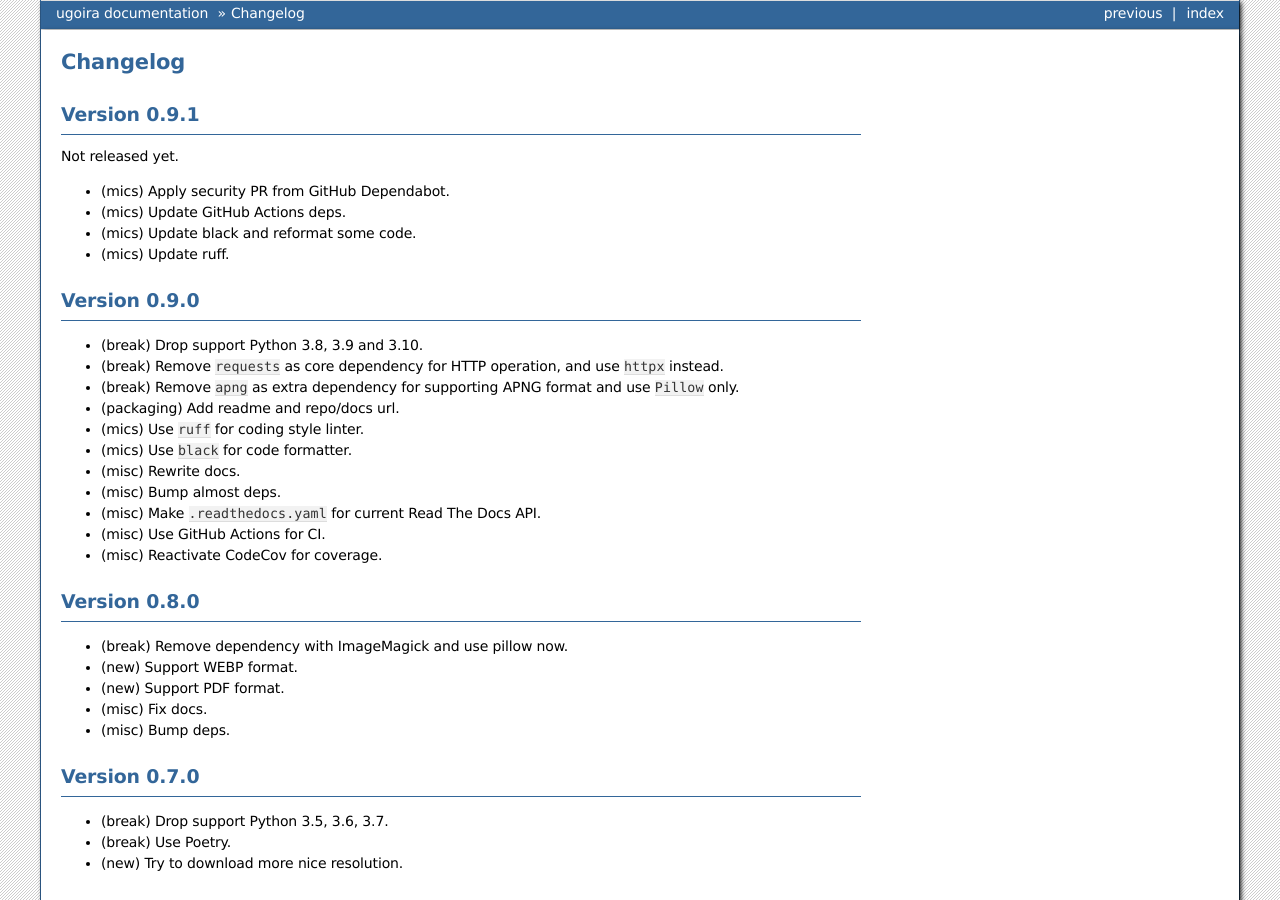
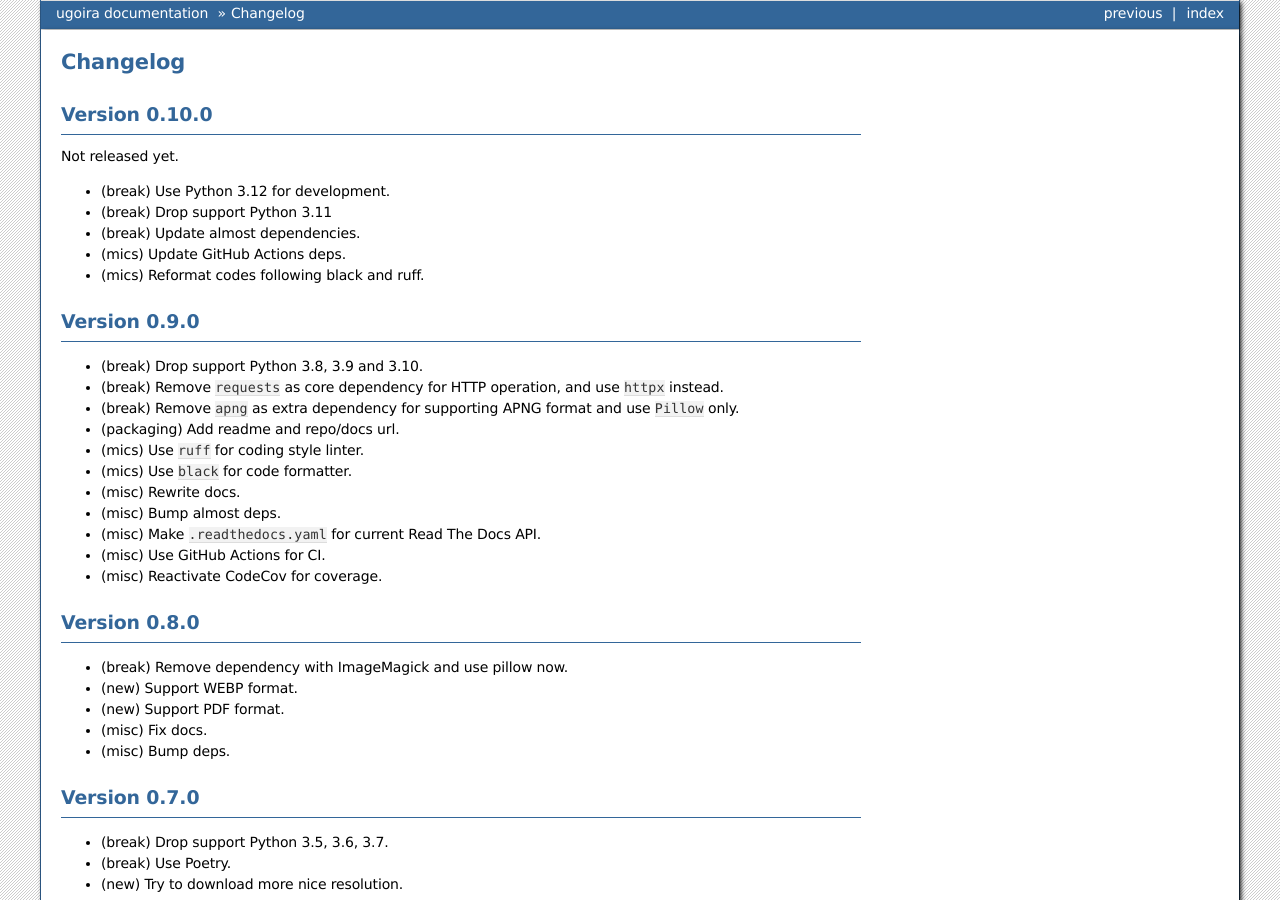
Before and after one commit to item4/ugoira, a Sphinx documentation site: the page built from docs/source/changelog.rst, in a window 1280 px wide and 900 px high. Built offline with Sphinx 7.4.7, drawn with Linux system fonts in a browser that asks for light colours.

Commit message:
Update docs

```diff
--- a/docs/source/changelog.rst
+++ b/docs/source/changelog.rst
@@ -1,14 +1,15 @@
 Changelog
 =========
 
-Version 0.9.1
+Version 0.10.0
 -------------
 Not released yet.
 
-- (mics) Apply security PR from GitHub Dependabot.
+- (break) Use Python 3.12 for development.
+- (break) Drop support Python 3.11
+- (break) Update almost dependencies.
 - (mics) Update GitHub Actions deps.
-- (mics) Update black and reformat some code.
-- (mics) Update ruff.
+- (mics) Reformat codes following black and ruff.
 
 Version 0.9.0
 -------------
```
Also changed, not shown: docs/source/install.rst (+6 -6 lines).
